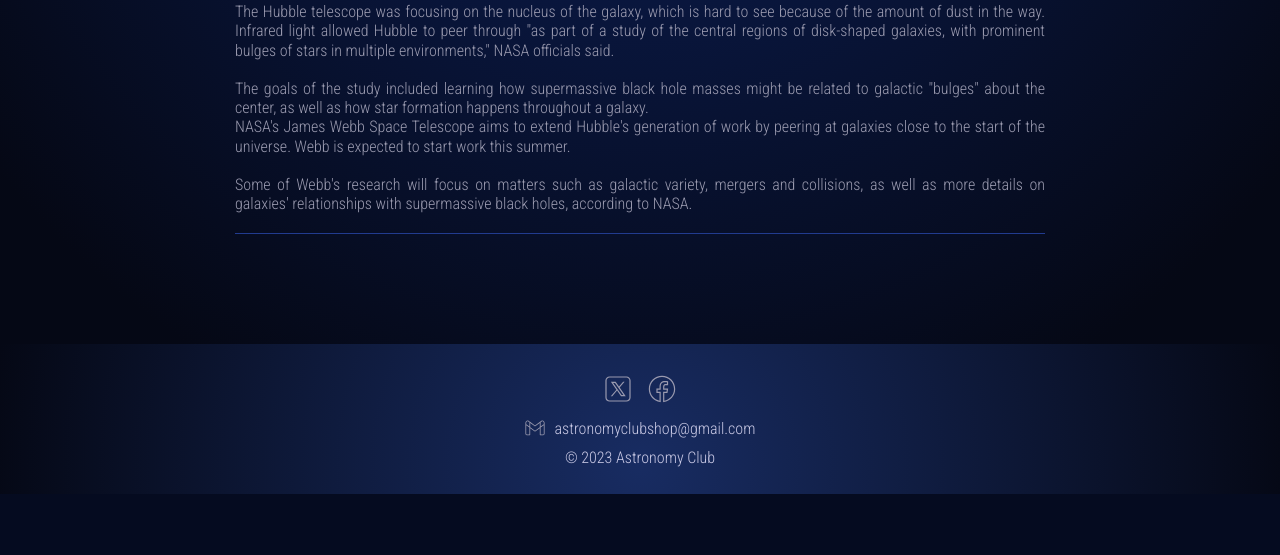
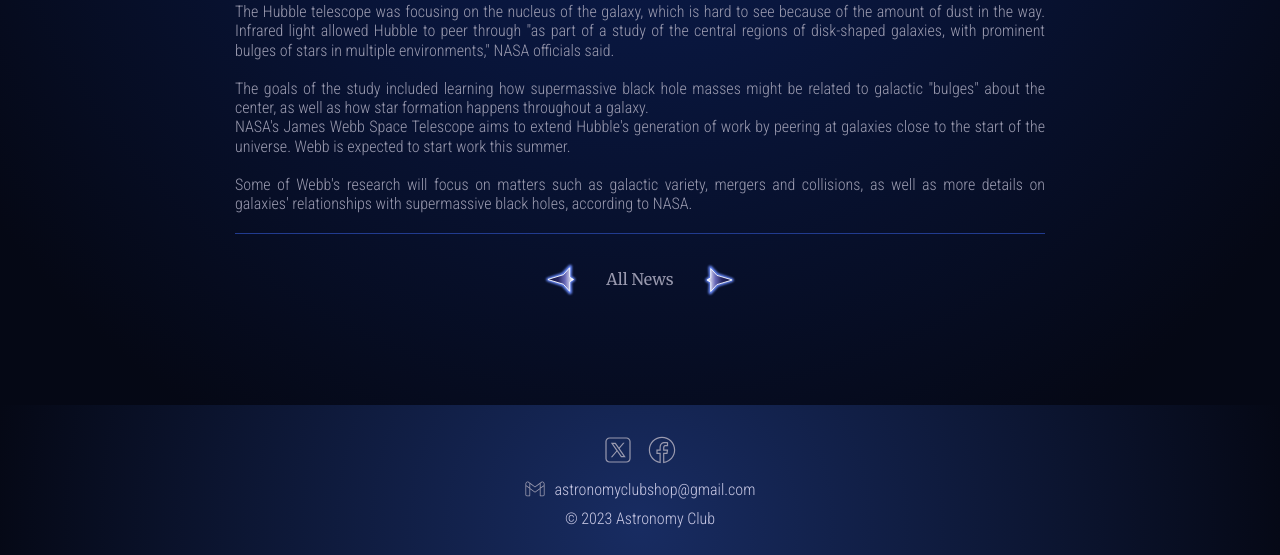
Before and after one commit to Sergy1616/ac_project, a Django app: page /space/news/hubble-space-telescope-images-twisted-galaxy-shaped-by-a-big-neighbor/ in a window 1280 px wide. Shown: the part 1011-1566 px from the top of the page. Before the commit the page ends 1505 px from the top, so only its background shows below. Run offline with Django 4.2, Linux system fonts and the light colour scheme; data comes from the database, SQL or seed files in the repository.

Commit message:
detail page control

```diff
--- a/ac_app/space/views.py
+++ b/ac_app/space/views.py
@@ -1,12 +1,13 @@
 from django.shortcuts import get_object_or_404
+from django.urls import reverse
 from django.views.generic import ListView, DetailView
 from .models import SpaceNews
 
 
 class SpaceNewsView(ListView):
     model = SpaceNews
-    template_name = 'space/news.html'
-    context_object_name = 'news_list'
+    template_name = "space/news.html"
+    context_object_name = "news_list"
 
     def get_queryset(self):
         return SpaceNews.objects.filter(published=True)
@@ -14,11 +15,34 @@ class SpaceNewsView(ListView):
 
 class SpaceNewsDetailView(DetailView):
     model = SpaceNews
-    template_name = 'space/news_detail.html'
-    context_object_name = 'news'
-    slug_url_kwarg = 'news_slug'
+    template_name = "space/news_detail.html"
+    context_object_name = "news"
+    slug_url_kwarg = "news_slug"
 
     def get_object(self, queryset=None):
         slug = self.kwargs.get(self.slug_url_kwarg)
         news = get_object_or_404(SpaceNews, slug=slug, published=True)
         return news
+
+    def get_context_data(self, **kwargs):
+        context = super().get_context_data(**kwargs)
+
+        next_news = (
+            SpaceNews.objects.filter(
+                published=True, time_create__gt=self.object.time_create
+            )
+            .order_by("time_create")
+            .first()
+        )
+        prev_news = (
+            SpaceNews.objects.filter(
+                published=True, time_create__lt=self.object.time_create
+            )
+            .order_by("-time_create")
+            .first()
+        )
+
+        context["prev_news"] = prev_news
+        context["next_news"] = next_news
+        context["news_list"] = reverse("news")
+        return context
--- a/ac_app/static/css/page-style.css
+++ b/ac_app/static/css/page-style.css
@@ -1,6 +1,27 @@
 /* Pages */
 /* general styles */
 .detail-box { max-width: 840px; }
+
+.detail-control {
+    display: flex;
+    justify-content: center;
+    align-items: center;
+    margin-top: 20px;
+}
+
+.detail-control a { margin: 0 10px; }
+
+.page-arrows {
+    width: 35px;
+    margin: 8px;
+}
+
+.pagin-arrows {
+    border-radius: 50%;
+    transition: 0.9s;
+}
+
+.pagin-arrows:hover { box-shadow: 0 0 4px 4px var(--hover-color); }
 
 .edit-input,
 .edit-text-input {
--- a/ac_app/templates/space/news_detail.html
+++ b/ac_app/templates/space/news_detail.html
@@ -14,6 +14,19 @@
                         <hr>
                     </div>
                 </div>
+                <div class="detail-control">
+                    {% if prev_news %}
+                        <a class="pagin-arrows" href="{{ prev_news.get_absolute_url }}">
+                            <img class="page-arrows" src="{% static 'images/arrow_left.svg' %}" alt="img">
+                        </a>
+                    {% endif %}
+                    <a class="page-link" href="{{ news_list }}">All News</a>
+                    {% if next_news %}
+                        <a class="pagin-arrows" href="{{ next_news.get_absolute_url }}">
+                            <img class="page-arrows" src="{% static 'images/arrow_right.svg' %}" alt="img">
+                        </a>
+                    {% endif %}
+                </div>
             </div>
         </div>
     </main>
```
